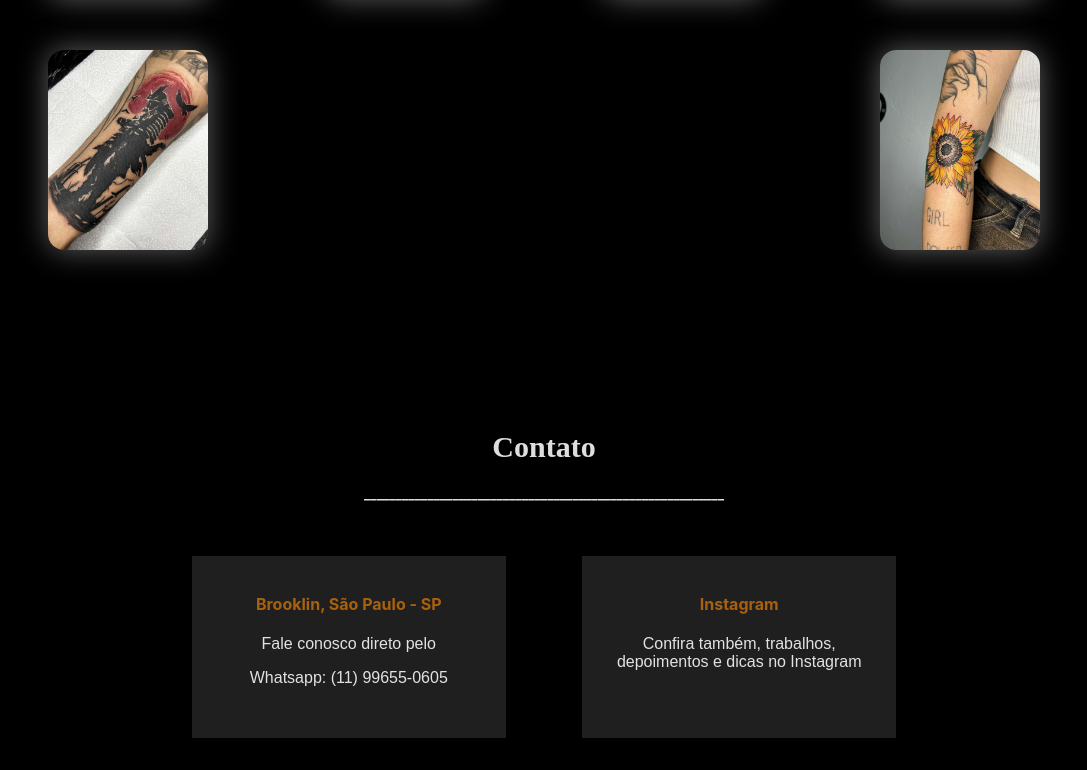
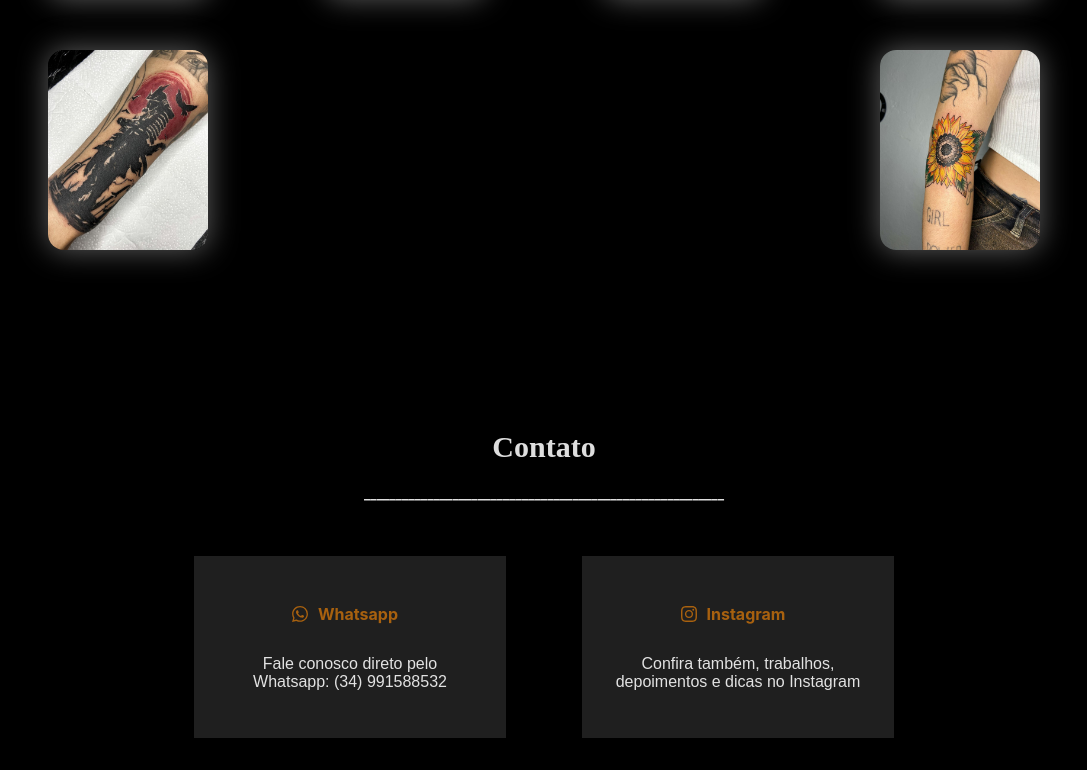
Before and after one commit to Thiagof2755/Portfolio-Tattoo-React, a React (Create React App) app: page / in a window 1280 px wide. Shown: the part 2114-2884 px from the top of the page, without its empty margins (96-1183 px from the left). Built offline with nearby package versions, Linux system fonts and the light colour scheme.

Commit message:
Update Contact

```diff
--- a/package.json
+++ b/package.json
@@ -10,6 +10,7 @@
     "@testing-library/user-event": "^13.5.0",
     "react": "^18.2.0",
     "react-dom": "^18.2.0",
+    "react-icons": "^5.0.1",
     "react-router-dom": "^6.22.3",
     "react-scripts": "5.0.1",
     "sass": "^1.71.1",
--- a/src/components/AboutCard/About.module.scss
+++ b/src/components/AboutCard/About.module.scss
@@ -92,14 +92,17 @@
 
 .Movie {
     width: auto;
-    filter: brightness(50%);
+    filter: brightness(60%);
     -webkit-mask-image: linear-gradient(to top, transparent 1%, black 20%)linear-gradient(to right, rgba(0, 0, 0, 0.5), transparent 20%), linear-gradient(to bottom, rgba(0, 0, 0, 0.5), transparent 20%), linear-gradient(to left, rgba(0, 0, 0, 0.5), transparent 20%);
     ;
     mask-image: linear-gradient(to left, transparent 1%, black 20%);
 
 
     @media screen and (max-width: 768px) {
-        display: none;
+        display:flex;
+        position: absolute;
+        z-index: -1;
+        filter: brightness(35%);
     }
 }
 
--- a/src/components/Contact/Contact.module.scss
+++ b/src/components/Contact/Contact.module.scss
@@ -17,6 +17,12 @@
         padding-bottom: 2rem;
     }
 
+
+    @media screen and (max-width: 768px) {
+        margin-top: 5rem;
+
+    }
+
 }
 
 .Box {
@@ -29,6 +35,7 @@
 
     @media (max-width: 768px) {
         width: 80%;
+        height: auto;
     }
 
     p {
@@ -43,9 +50,26 @@
 
 .h4 {
     color: #a8610f;
+    align-items:center;
+    justify-content: center;
+    display: flex;
+
+    h4{
+        margin:10px;
+    }
 
     @media (max-width: 768px) {
         font-size: 0.7rem;
+        margin: 0;
+        padding: 0;
+
+    }
+}
+
+.h5 {
+    @media screen and (max-width: 768px) {
+        font-size: 0.7rem;
+
     }
 }
 
@@ -60,12 +84,9 @@
     @media (max-width: 768px) {
         width: 100%;
         margin: 5px;
-        height: 100px;
+        height:auto;
         align-items: center;
-        display: flex;
-        justify-content: center;
-
-}
+    }
 }
 
 .Social {
@@ -79,10 +100,9 @@
 
     @media (max-width: 768px) {
         width: 100%;
-        height: 100px;
+        height: auto;
         align-items: center;
-        display: flex;
-        justify-content: center;
+
 
     }
 }
--- a/src/components/Contact/index.jsx
+++ b/src/components/Contact/index.jsx
@@ -1,20 +1,31 @@
 import React from 'react'
 import Style from './Contact.module.scss'
+import { SiInstagram } from "react-icons/si";
+import { SiWhatsapp } from "react-icons/si";
 import { Link } from 'react-router-dom';
+
 
 const Contact = () => {
     return (
         <div className={Style.Container}>
             <h2>Contato</h2>
-            <h5>_________________________________________________________</h5>
+            <h5 className={Style.h5}>_________________________________________________________</h5>
             <div className={Style.Box}>
                 <div className={Style.Local}>
-                    <h4 className={Style.h4}>Brooklin, São Paulo - SP</h4>
-                    <p>Fale conosco direto pelo</p>
-                    <p>Whatsapp: (11) 99655-0605</p>
+                    <h4><Link className={Style.h4} to='https://api.whatsapp.com/message/ZHZ2G2PR7DTVF1?autoload=1&app_absent=0'>
+                        <SiWhatsapp />
+                        <h4>Whatsapp</h4>
+                    </Link>
+                    </h4>
+                    <p>Fale conosco direto pelo <br />
+                    Whatsapp: (34) 991588532</p>
                 </div>
                 <div className={Style.Social}>
-                    <h4 ><Link className={Style.h4} to="https://www.instagram.com/victortattoox/">Instagram</Link></h4>
+                    <h4><Link className={Style.h4} to='https://www.instagram.com/victortattoox/'>
+                        <SiInstagram />
+                        <h4>Instagram</h4>
+                    </Link>
+                    </h4>
                     <p>Confira também, trabalhos, depoimentos e dicas no Instagram</p>
                 </div>
             </div>
```
Also changed, not shown: 1 other file (tests, documents, lock files or other folders).
